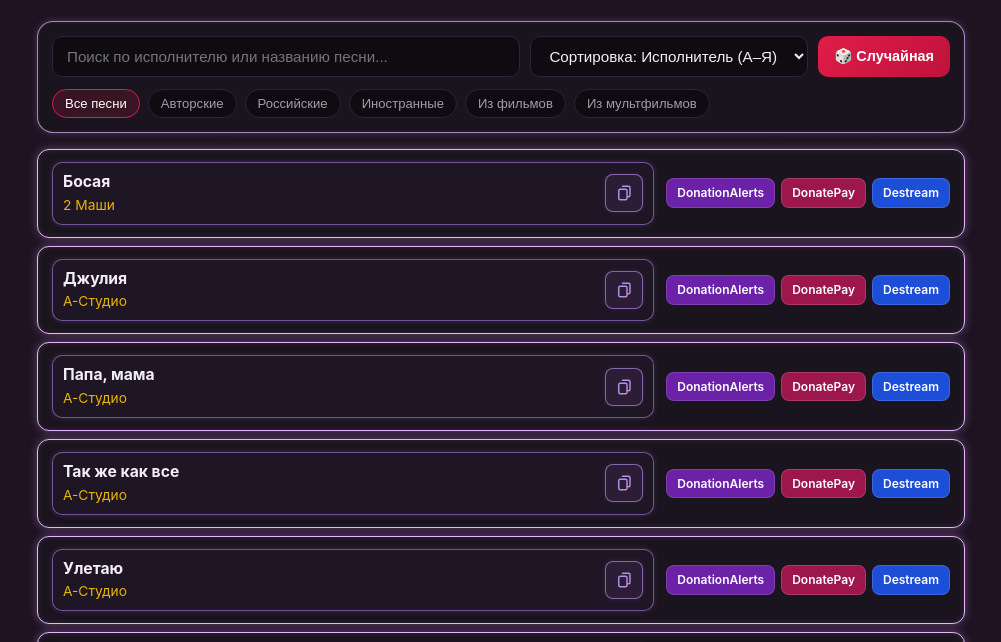
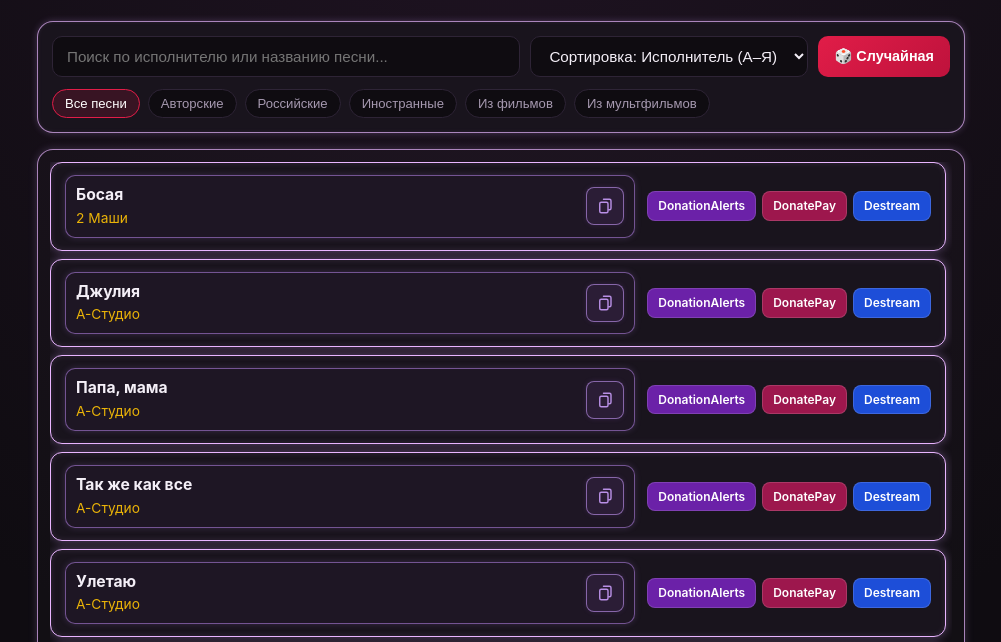
Before and after one commit to msk239/clubnika-song, a plain HTML site: page index.html in a window 1280 px wide. Shown: the part 145-787 px from the top of the page, without its empty margins (139-1140 px from the left). Drawn offline with Linux system fonts and the light colour scheme.

Commit message:
Limit song list to 10-item scroll window and add bottom content section

```diff
--- a/index.html
+++ b/index.html
@@ -308,6 +308,56 @@
       transform: translateX(-50%) translateY(0);
     }
 
+
+    .song-scroll-box {
+      border: 1.5px solid rgba(233, 181, 255, 0.7);
+      border-radius: 16px;
+      padding: 12px;
+      background: rgba(255, 255, 255, 0.015);
+      box-shadow: 0 0 8px rgba(216, 167, 255, 0.22);
+    }
+    #listContainer.song-list {
+      max-height: 760px;
+      overflow-y: auto;
+      padding-right: 6px;
+      overscroll-behavior: contain;
+      scrollbar-width: thin;
+      scrollbar-color: rgba(233, 181, 255, 0.55) rgba(255, 255, 255, 0.04);
+    }
+    #listContainer.song-list::-webkit-scrollbar {
+      width: 6px;
+    }
+    #listContainer.song-list::-webkit-scrollbar-track {
+      background: rgba(255, 255, 255, 0.04);
+      border-radius: 999px;
+    }
+    #listContainer.song-list::-webkit-scrollbar-thumb {
+      background: rgba(233, 181, 255, 0.55);
+      border-radius: 999px;
+    }
+    #listContainer.song-list::-webkit-scrollbar-thumb:hover {
+      background: rgba(233, 181, 255, 0.8);
+    }
+    .extra-content-section {
+      margin-top: 22px;
+      padding: 18px 16px;
+      border: 1.5px solid rgba(233, 181, 255, 0.7);
+      border-radius: 16px;
+      background: var(--card);
+      box-shadow: 0 0 7px rgba(216, 167, 255, 0.24), inset 0 0 4px rgba(233, 181, 255, 0.08);
+    }
+    .extra-content-title {
+      font-size: 1.05rem;
+      font-weight: 700;
+      color: #f3d5ff;
+      margin-bottom: 6px;
+    }
+    .extra-content-placeholder {
+      font-size: 0.9rem;
+      color: var(--muted);
+      line-height: 1.45;
+    }
+
   </style>
 </head>
 <body>
@@ -350,7 +400,14 @@
       <button class="btn" id="copyRandomBtn" type="button">Скопировать</button>
     </div>
 
-    <div id="listContainer" class="status-msg">Загружаем объединенный список песен...</div>
+    <div class="song-scroll-box">
+      <div id="listContainer" class="status-msg">Загружаем объединенный список песен...</div>
+    </div>
+
+    <section id="extraSection" class="extra-content-section">
+      <div class="extra-content-title">Дополнительные материалы</div>
+      <div class="extra-content-placeholder">Раздел подготовлен для размещения анонсов, ссылок, правил заказа песен и других материалов.</div>
+    </section>
   </div>
 
   <script>
@@ -451,6 +508,7 @@
           </div>
         </div>
       `).join('');
+      adjustScrollWindowToTenSongs();
     }
 
     async function init() {
@@ -559,6 +617,26 @@
       }, 1400);
     }
 
+
+    function adjustScrollWindowToTenSongs() {
+      const box = document.getElementById('listContainer');
+      if (!box || !box.classList.contains('song-list')) return;
+      const items = box.querySelectorAll('.song-item');
+      if (!items.length) {
+        box.style.maxHeight = '';
+        return;
+      }
+      const visibleCount = Math.min(10, items.length);
+      const firstRect = items[0].getBoundingClientRect();
+      const tenthRect = items[visibleCount - 1].getBoundingClientRect();
+      const heightForTen = Math.ceil(tenthRect.bottom - firstRect.top + 4);
+      if (heightForTen > 120) {
+        box.style.maxHeight = `${heightForTen}px`;
+      }
+      box.scrollTop = 0;
+    }
+    window.addEventListener('resize', adjustScrollWindowToTenSongs);
+
   </script>
 </body>
 </html>
```
